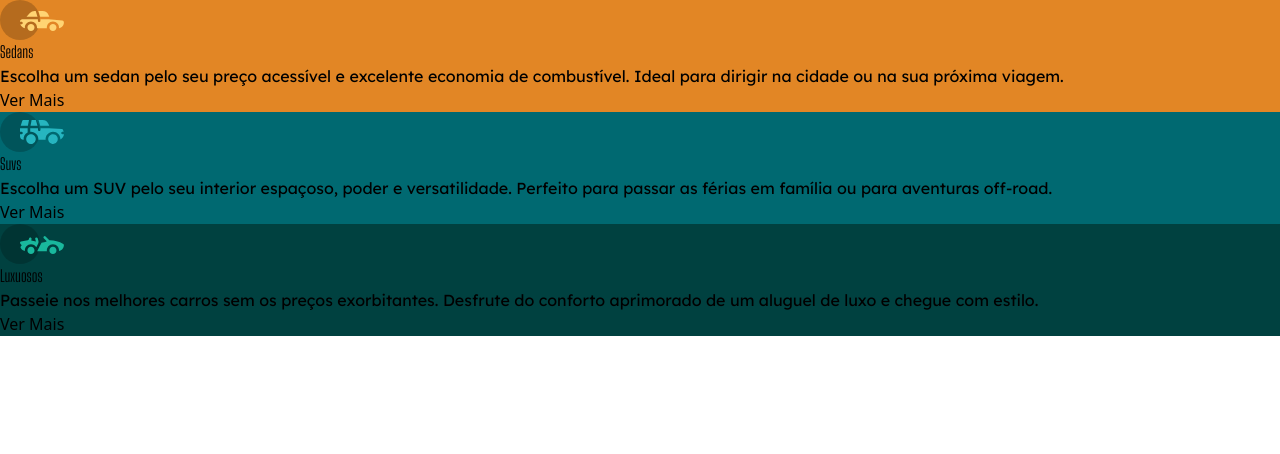
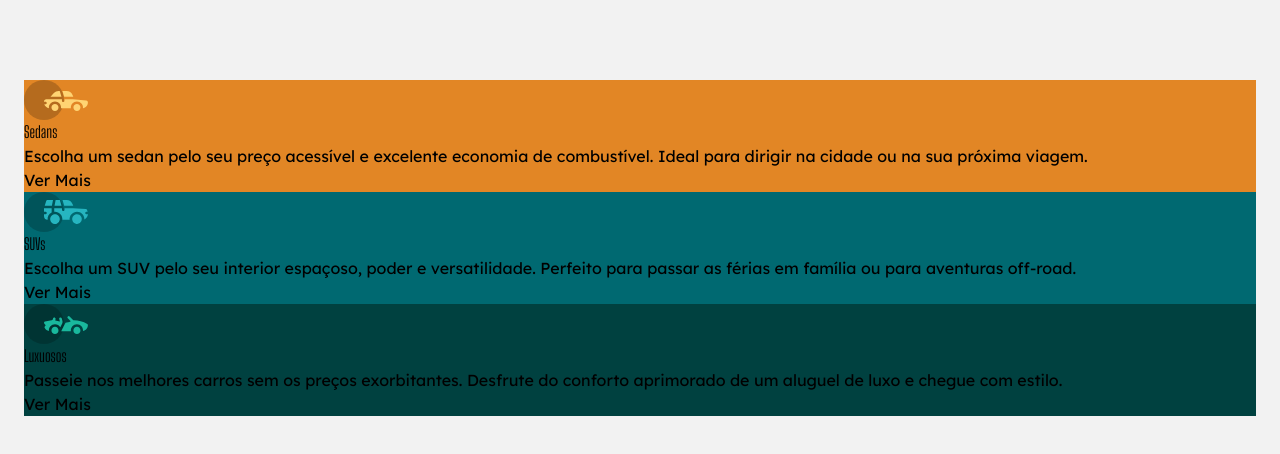
Before and after one commit to GOMEZz157/Projeto-Cars, a React (Vite) app: page / in a window 1280 px wide. Shown: the top 454 px of the page. Built offline with nearby package versions, Linux system fonts and the light colour scheme.

Commit message:
quinto commit do app

```diff
--- a/src/App.jsx
+++ b/src/App.jsx
@@ -4,26 +4,26 @@
 
 export default function App() {
   return (
-    <main>
+    <main className="py-20 px-6 min-h-svh bg-offwhitebg">
       <section>
         <div className="bg-laranja">
           <img src={sedan} alt="Icone de carros sedan" />
           <h2 className="font-shoulders">Sedans</h2>
           <p className="font-deca">Escolha um sedan pelo seu preço acessível e excelente economia de combustível. Ideal para dirigir na cidade ou na sua próxima viagem.</p>
-          <a href="https://www.webmotors.com.br/catalogo/carroceria/sedan/" target="_blank">Ver Mais</a>
+          <a href="https://www.webmotors.com.br/catalogo/carroceria/sedan/" target="_blank" className="font-deca">Ver Mais</a>
         </div>
         <div className="bg-verde">
           <img src={suv} alt="Icone de carros SUV" />
-          <h2 className="font-shoulders">Suvs</h2>
+          <h2 className="font-shoulders">SUVs</h2>
           <p className="font-deca">Escolha um SUV pelo seu interior espaçoso, poder e versatilidade. Perfeito para passar as férias em família ou para aventuras off-road.</p>
-          <a href="https://www.webmotors.com.br/catalogo/carroceria/suv/" target="_blank">Ver Mais</a>
+          <a href="https://www.webmotors.com.br/catalogo/carroceria/suv/" target="_blank" className="font-deca">Ver Mais</a>
 
         </div>
         <div className="bg-verde-escuro">
           <img src={luxury} alt="Icone de carros Luxuosos" />
           <h2 className="font-shoulders">Luxuosos</h2>
           <p className="font-deca">Passeie nos melhores carros sem os preços exorbitantes. Desfrute do conforto aprimorado de um aluguel de luxo e chegue com estilo.</p>
-          <a href="https://www.webmotors.com.br/catalogo/carroceria/coupe/" target="_blank">Ver Mais</a>
+          <a href="https://www.webmotors.com.br/catalogo/carroceria/coupe/" target="_blank" className="font-deca">Ver Mais</a>
 
         </div>
       </section>
```
